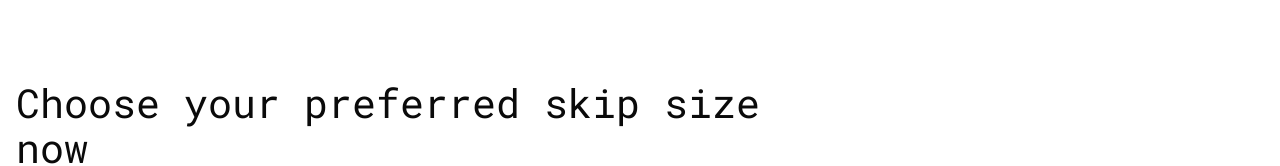
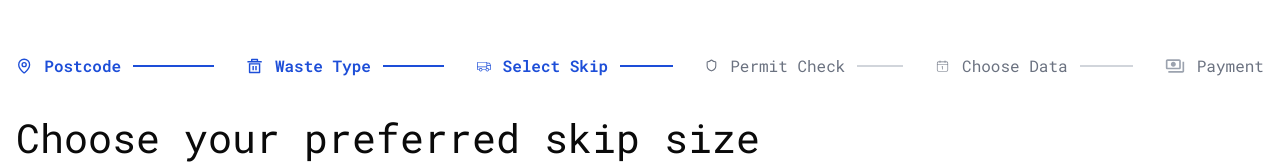
Before and after one commit to ahmetozbey2/waste-management, a Next.js app: page / in a window 1280 px wide. Shown: the top 166 px of the page. Built offline with nearby package versions, Linux system fonts and the light colour scheme; no server answers.

Commit message:
feat: creates stepped progress bar

```diff
--- /dev/null
+++ b/packages/homepage/components/steppedProgress.tsx
@@ -0,0 +1,57 @@
+import * as React from 'react';
+
+import type { Step } from '../helpers/types';
+
+export interface SteppedProgressProps {
+  /**
+   * Array of step labels to be displayed in the progress bar.
+   */
+  steps: Array<Step>;
+
+  /**
+   * Index of the currently active step (0-based).
+   */
+  activeStep: number;
+
+  /**
+   * Optional: Tailwind CSS class for active line color.
+   * Default is 'bg-blue-700'.
+   */
+  activeLineClassName?: string;
+
+  /**
+   * Optional: Tailwind CSS class for inactive line color.
+   * Default is 'bg-gray-300'.
+   */
+  inactiveLineClassName?: string;
+}
+
+/**
+ * A horizontal stepped progress component.
+ * Displays step labels with lines in between to indicate progress.
+ */
+export default function SteppedProgress({
+  steps,
+  activeStep,
+  activeLineClassName = 'bg-blue-700',
+  inactiveLineClassName = 'bg-gray-300',
+}: SteppedProgressProps) {
+  return (
+    <div className="mb-8 flex items-center justify-between gap-x-8 max-sm:overflow-x-scroll">
+      {steps.map((label, index) => {
+        const isLast = index === steps.length - 1;
+        const isActive = index <= activeStep;
+
+        return (
+          <div key={index} className={`flex items-center space-x-3 ${index == steps.length - 1 ? '' : 'flex-1'}`}>
+            {label.icon}
+            <p className={isActive ? 'text-nowrap font-semibold text-blue-700' : 'text-nowrap text-gray-500'}>
+              {label.name}
+            </p>
+            {!isLast && <div className={`h-[2px] w-full ${isActive ? activeLineClassName : inactiveLineClassName}`} />}
+          </div>
+        );
+      })}
+    </div>
+  );
+}
--- a/packages/homepage/helpers/types.ts
+++ b/packages/homepage/helpers/types.ts
@@ -34,3 +34,8 @@ export interface FilterState {
 }
 
 export type SectionViewType = 'List' | 'Grid';
+
+export interface Step {
+  name: string;
+  icon: React.ReactNode;
+}
--- a/packages/homepage/view.tsx
+++ b/packages/homepage/view.tsx
@@ -2,8 +2,12 @@
 
 import * as React from 'react';
 import { BsFilterLeft } from 'react-icons/bs';
-import { CiCircleList } from 'react-icons/ci';
+import { CiCalendarDate, CiCircleList } from 'react-icons/ci';
 import { IoIosHeartEmpty, IoIosSearch } from 'react-icons/io';
+import { LuMapPin, LuShield } from 'react-icons/lu';
+import { MdOutlinePayments } from 'react-icons/md';
+import { PiTruckLight } from 'react-icons/pi';
+import { RiDeleteBin5Line } from 'react-icons/ri';
 
 import { useFavoritesStore } from '../../store/favoritesState';
 import { useFilterStore } from '../../store/filtersState';
@@ -12,16 +16,10 @@ import AvatarContainer from './components/avatarContainer';
 import Card from './components/card';
 import { DetailModal } from './components/detailModal';
 import Filter from './components/filter';
-import type { AvatarProps, SkipDetails } from './helpers/types';
+import SteppedProgress from './components/steppedProgress';
+import type { AvatarProps, SkipDetails, Step } from './helpers/types';
 import { useSkipsByLocation } from './helpers/useSkipByLocation';
 
-export default function HomepageView() {
-  const { data, isLoading, error } = useSkipsByLocation('NR32', 'Lowestoft');
-  console.log('data', data);
-  const [hasHydrated, setHasHydrated] = React.useState(false);
-  React.useEffect(() => {
-    setHasHydrated(true);
-  }, []);
 const avatars: Array<AvatarProps> = [
   {
     imageSrc: 'https://icon-library.com/images/avatar-icon-images/avatar-icon-images-4.jpg',
@@ -54,8 +52,15 @@ export default function HomepageView() {
     fallback: '',
   },
 ];
+export default function HomepageView() {
+  const { data, isLoading } = useSkipsByLocation('NR32', 'Lowestoft');
 
-  const customSkipDetail = {
+  const [hasHydrated, setHasHydrated] = React.useState(false);
+  React.useEffect(() => {
+    setHasHydrated(true);
+  }, []);
+
+  const customSkipDetail: SkipDetails = {
     id: 0,
     size: 40,
     hire_period_days: 14,
@@ -124,9 +129,37 @@ export default function HomepageView() {
     setSelectedSkipData(skipData);
     setShowDrawer(true);
   };
+  const currentStep = 2;
+  const steps: Array<Step> = [
+    {
+      name: 'Postcode',
+      icon: <LuMapPin size={30} className={`w-10 ${currentStep >= 0 && 'text-blue-700'}`} />,
+    },
+    {
+      name: 'Waste Type',
+      icon: <RiDeleteBin5Line size={30} className={`w-14 ${currentStep >= 1 && 'fill-blue-700'}`} />,
+    },
+    {
+      name: 'Select Skip',
+      icon: <PiTruckLight size={30} className={`w-14 ${currentStep >= 2 && 'fill-blue-700'}`} />,
+    },
+    {
+      name: 'Permit Check',
+      icon: <LuShield size={35} className={`w-14 ${currentStep >= 3 ? 'fill-blue-700' : 'text-gray-500'}`} />,
+    },
+    {
+      name: 'Choose Data',
+      icon: <CiCalendarDate size={30} className={`w-14 ${currentStep >= 4 ? 'fill-blue-700' : 'text-gray-500'}`} />,
+    },
+    {
+      name: 'Payment',
+      icon: <MdOutlinePayments size={20} className={` ${currentStep >= 5 ? 'fill-blue-700' : 'text-gray-400'}`} />,
+    },
+  ];
+  return (
+    <div className="container mx-auto px-4 pt-12">
+      <SteppedProgress steps={steps} activeStep={2} />
 
-  return (
-    <div className="container mx-auto px-4 pt-20">
       <div className="mb-8 w-full md:w-4/5 lg:w-3/5">
         <h1 className="mb-3 text-3xl leading-tight md:text-[40px] md:leading-[45px]">
           Choose your preferred skip size now
```
Lines whose indentation alone changed are shown as unchanged.
